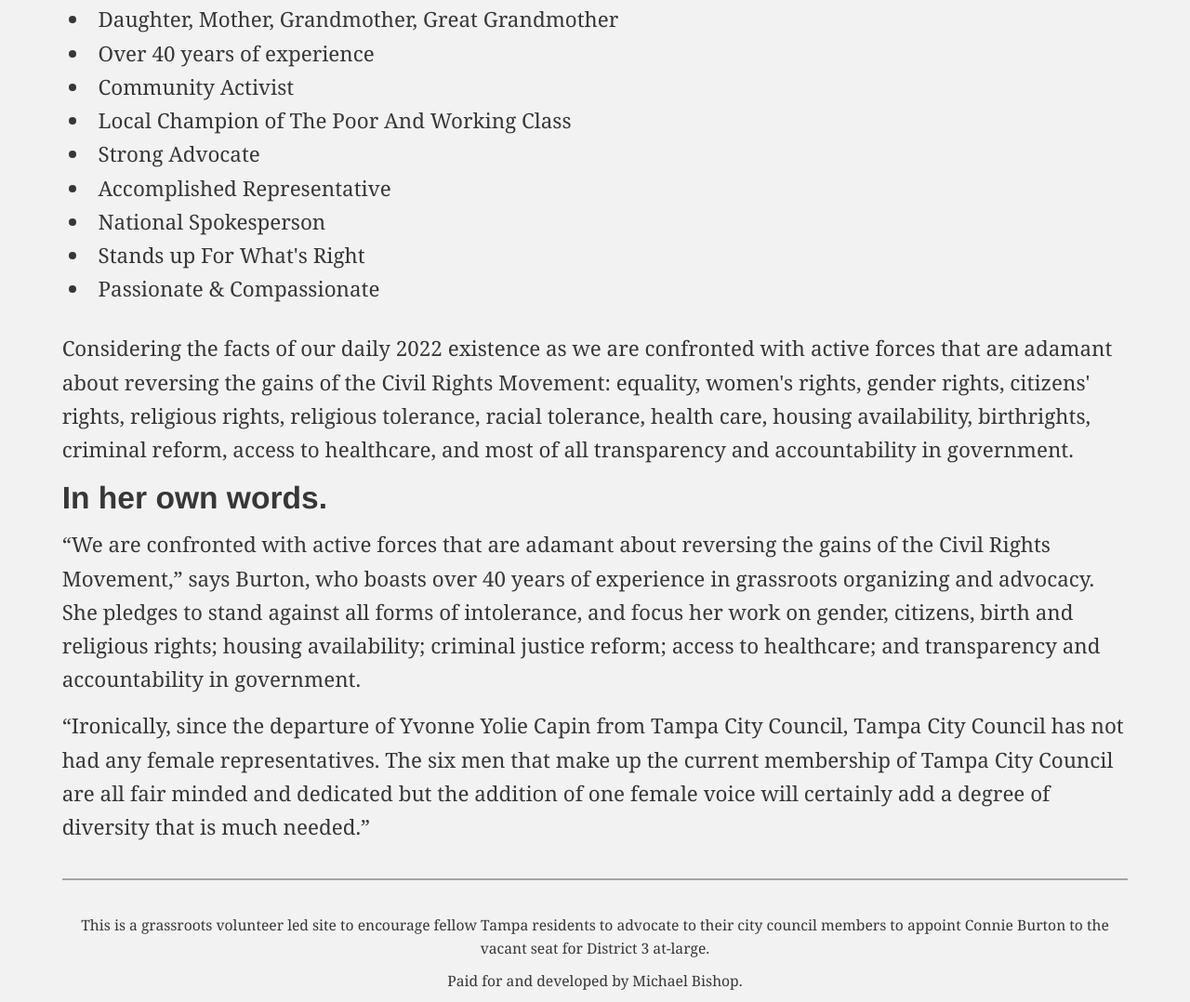
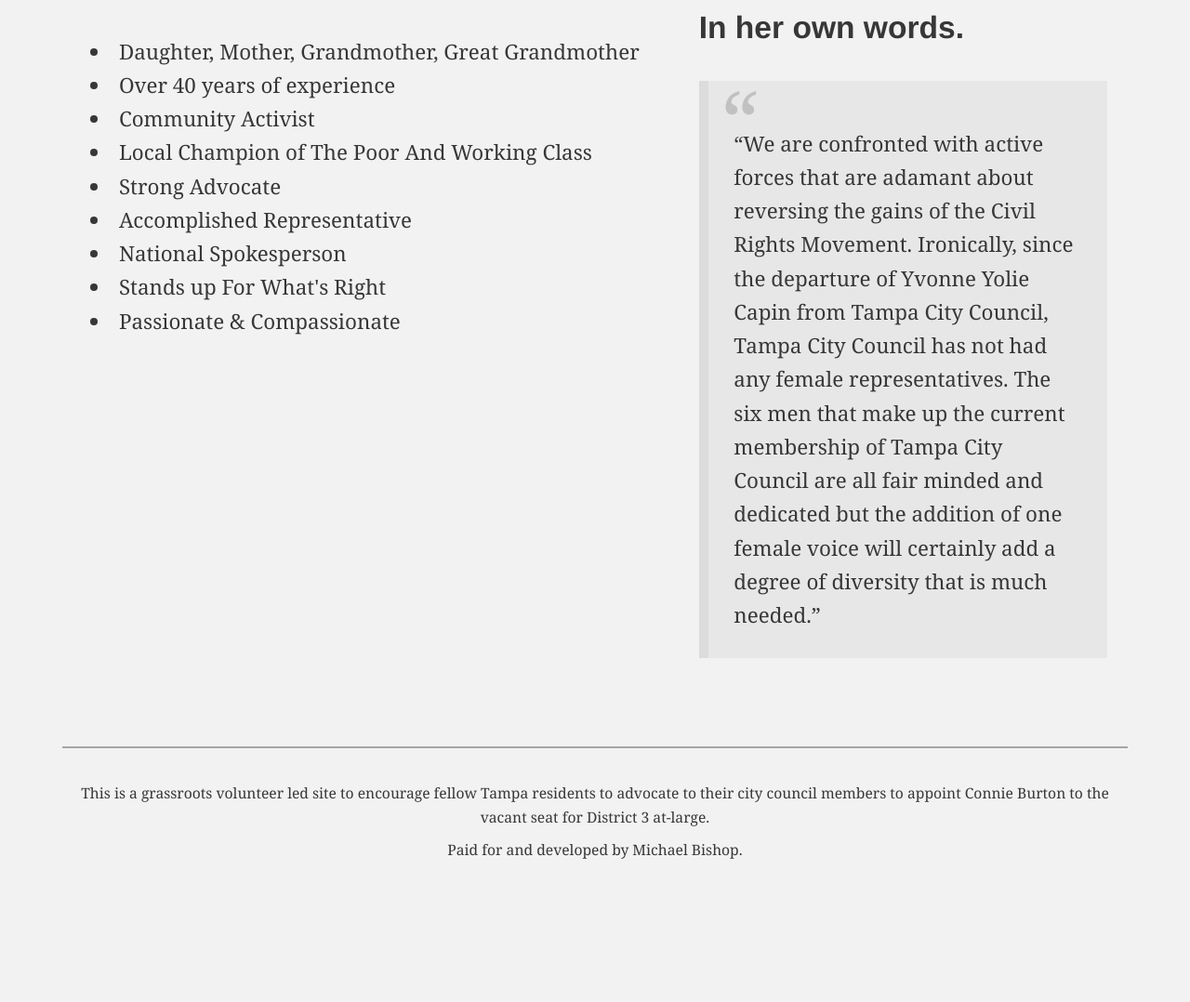
Before and after one commit to miklb/connieforcouncil, a plain HTML site: page index.html in a window 1280 px wide. Shown: the part 721-1799 px from the top of the page at 93% size. After the commit the page ends 1658 px from the top, so only its background shows below. Drawn offline with Linux system fonts and the light colour scheme.

Commit message:
style: more compact/content edits
Signed-off-by: Michael Bishop <work@michaelbishop.me>

```diff
--- a/assets/css/style.css
+++ b/assets/css/style.css
@@ -461,7 +461,7 @@
         padding: 1rem;
     }
 
-    .content p {
+    .lede .content p {
         flex: 1;
         padding-left: 1em;
     }
@@ -473,6 +473,11 @@
     .page {
         margin: 0 2em;
     }
+    .about .pullquote {
+        flex: 1;
+        padding-left: 1em;
+    }
+
     footer {
         font-size: .7em;
         text-align: center;
--- a/index.html
+++ b/index.html
@@ -29,9 +29,12 @@
                 </div>
 
             </article>
-            <article>
+            <article class="about">
+
                 <h2>Who is Connie Burton?</h2>
                 <h3>A VOICE OF ALL VOICES!</h3>
+                <div class="content">
+                    <aside>
                         <p>
                             <ul>
                                 <li>Daughter, Mother, Grandmother, Great Grandmother</li>
@@ -45,19 +48,19 @@
                                 <li>Passionate & Compassionate</li>
                             </ul>
                         </p>
-                <p>
-                    Considering the facts of our daily 2022 existence as we are confronted with active forces that are adamant about reversing the gains of the Civil Rights Movement: equality, women's rights, gender rights, citizens' rights, religious rights, religious tolerance,
-                    racial tolerance, health care, housing availability, birthrights, criminal reform, access to healthcare, and most of all transparency and accountability in government.
+                    </aside>
+                    <div class="pullquote">
+                        <h3>In her own words.</h3>
+                        <blockquote>
+                            <p>“We are confronted with active forces that are adamant about reversing the gains of the Civil Rights Movement. Ironically, since the departure of Yvonne Yolie Capin from Tampa City Council, Tampa City Council has not had any
+                                female representatives. The six men that make up the current membership of Tampa City Council are all fair minded and dedicated but the addition of one female voice will certainly add a degree of diversity that is much
+                                needed.”
                             </p>
-            </article>
-            <article>
-                <h3>In her own words.</h3>
-                <p>“We are confronted with active forces that are adamant about reversing the gains of the Civil Rights Movement,” says Burton, who boasts over 40 years of experience in grassroots organizing and advocacy. She pledges to stand against all
-                    forms of intolerance, and focus her work on gender, citizens, birth and religious rights; housing availability; criminal justice reform; access to healthcare; and transparency and accountability in government.
-                </p>
-                <p>“Ironically, since the departure of Yvonne Yolie Capin from Tampa City Council, Tampa City Council has not had any female representatives. The six men that make up the current membership of Tampa City Council are all fair minded and dedicated
-                    but the addition of one female voice will certainly add a degree of diversity that is much needed.”
-                </p>
+                        </blockquote>
+                    </div>
+                </div>
+
+
             </article>
         </main>
         <hr>
```
Lines whose indentation alone changed are shown as unchanged.
